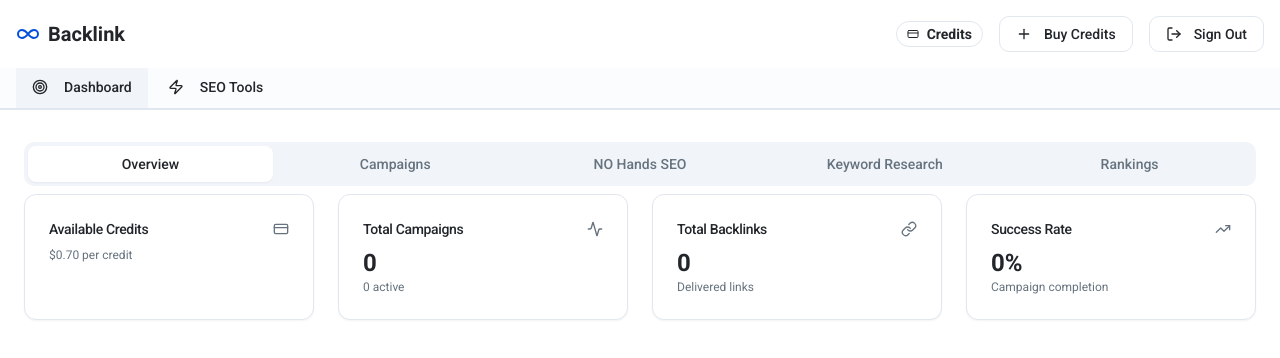
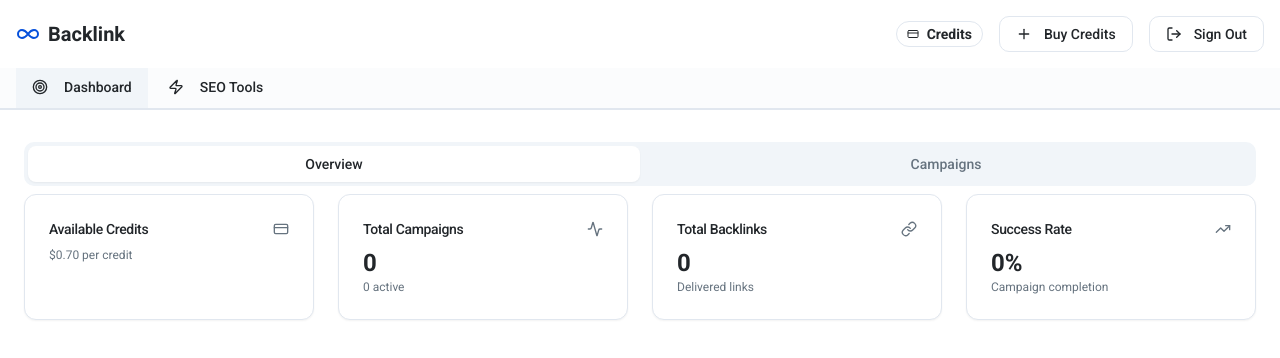
Before and after one commit to belonio2793/backlinkoo-backup, a React (Vite) app: page /dashboard in a window 1280 px wide. Shown: the top 358 px of the page. Built offline with nearby package versions, Linux system fonts and the light colour scheme.

Commit message:
Remove SEO tool tabs from main dashboard navigation
cgen-e9524a8f94e04503a7af681118f2939e

```diff
--- a/src/pages/Dashboard.tsx
+++ b/src/pages/Dashboard.tsx
@@ -243,7 +243,7 @@ const Dashboard = () => {
       <div className="container mx-auto px-4 sm:px-6 py-4 sm:py-8">
         {userType === "user" ? (
           <Tabs value={activeTab} onValueChange={setActiveTab} className="w-full">
-            <TabsList className="grid w-full grid-cols-5 h-auto">
+            <TabsList className="grid w-full grid-cols-2 h-auto">
               <TabsTrigger value="overview" className="text-xs sm:text-sm py-2 px-1 sm:px-3">
                 <span className="hidden sm:inline">Overview</span>
                 <span className="sm:hidden">Home</span>
@@ -251,18 +251,6 @@ const Dashboard = () => {
               <TabsTrigger value="campaigns" className="text-xs sm:text-sm py-2 px-1 sm:px-3">
                 <span className="hidden sm:inline">Campaigns</span>
                 <span className="sm:hidden">Camps</span>
-              </TabsTrigger>
-              <TabsTrigger value="no-hands-seo" className="text-xs sm:text-sm py-2 px-1 sm:px-3">
-                <span className="hidden sm:inline">NO Hands SEO</span>
-                <span className="sm:hidden">NHS</span>
-              </TabsTrigger>
-              <TabsTrigger value="keyword-research" className="text-xs sm:text-sm py-2 px-1 sm:px-3">
-                <span className="hidden sm:inline">Keyword Research</span>
-                <span className="sm:hidden">Keywords</span>
-              </TabsTrigger>
-              <TabsTrigger value="rank-tracker" className="text-xs sm:text-sm py-2 px-1 sm:px-3">
-                <span className="hidden sm:inline">Rankings</span>
-                <span className="sm:hidden">Ranks</span>
               </TabsTrigger>
             </TabsList>
 
```
